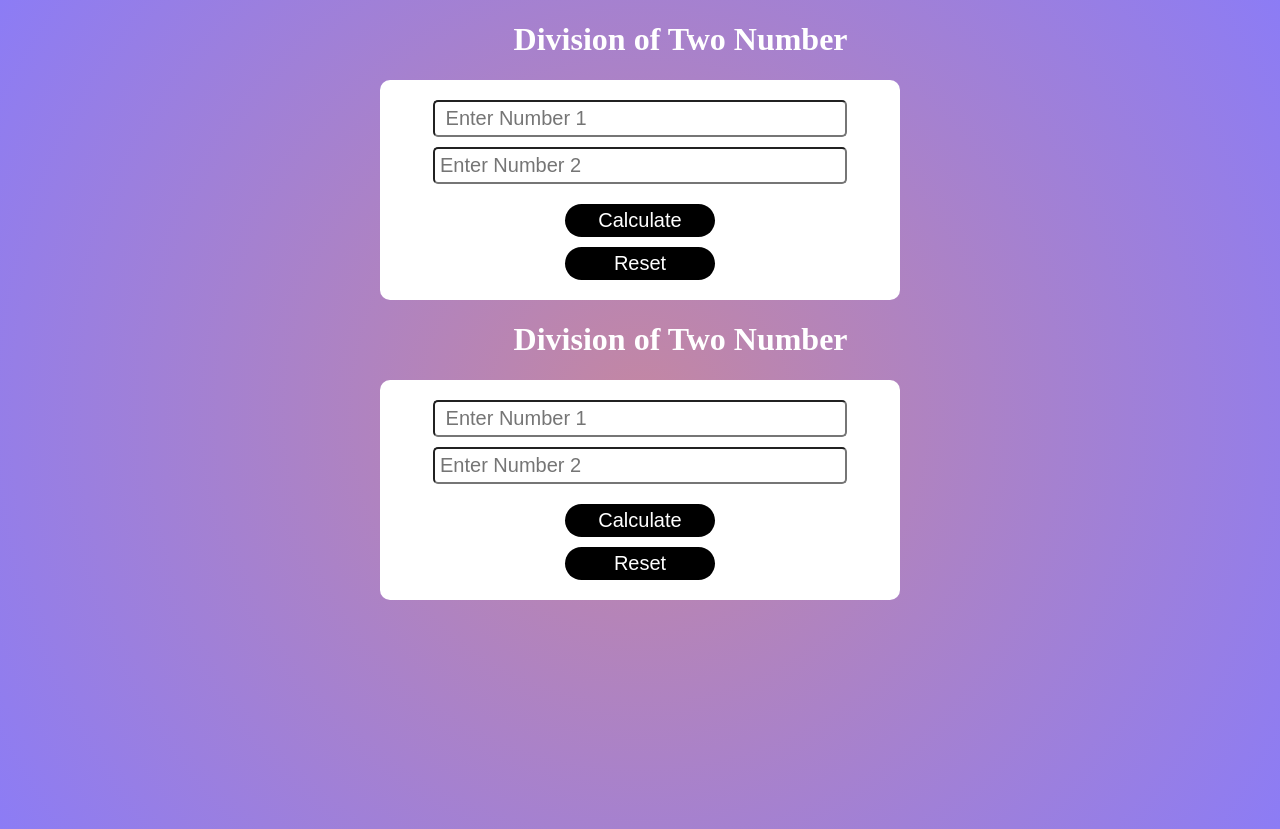
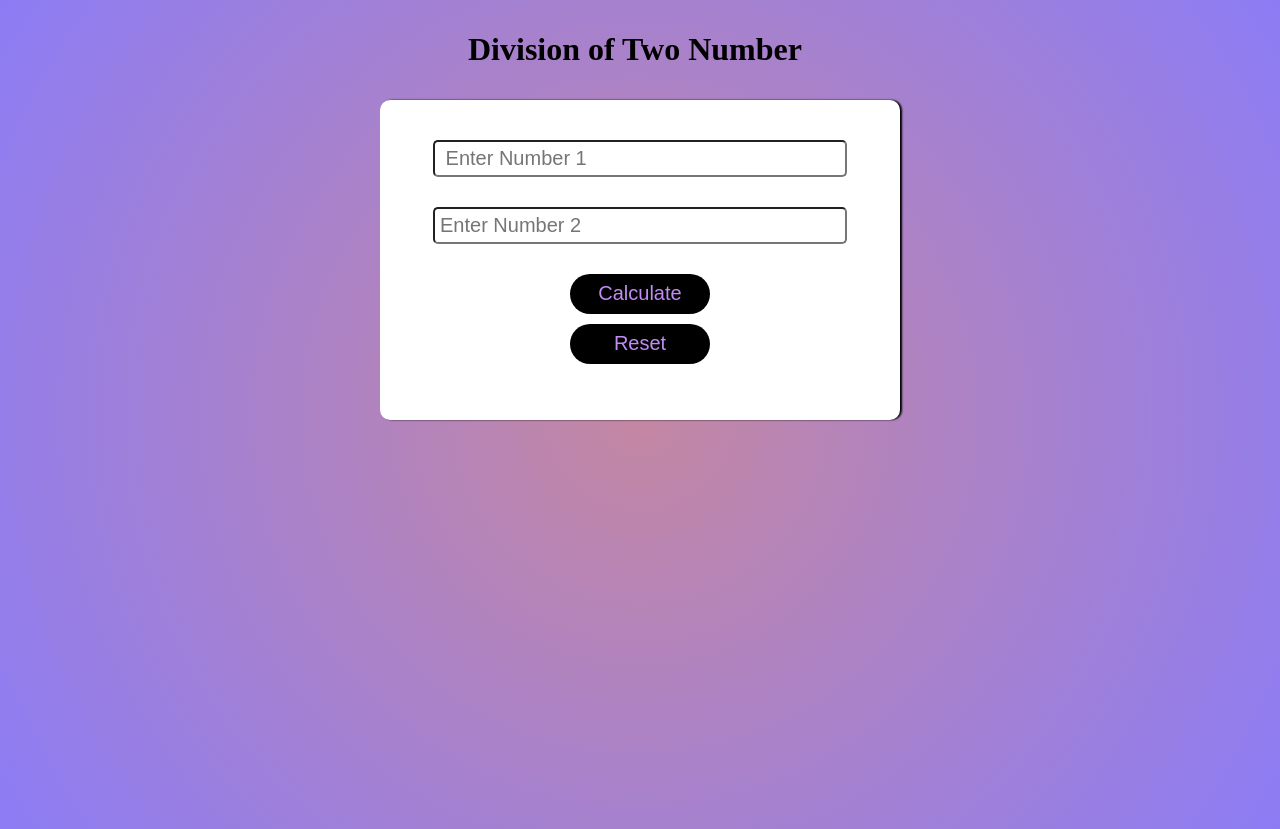
Before and after one commit to anjali0828/Dom, a plain HTML site: page divsion.html in a window 1280 px wide. Drawn offline with Linux system fonts and the light colour scheme.

Commit message:
mini changes

```diff
--- a/divsion.html
+++ b/divsion.html
@@ -18,34 +18,39 @@
                 margin: 0 auto;
                 padding: 10px;
                 border-radius: 10px;
+                height: 300px;
+                box-shadow: 2px 0 2px 0;
             }
             .app-title{
-                color: white;
-                margin-left: 40%;
+                color: black;
+                margin-left: 450px;
+                padding: 10px;
             }
             .number-input{
                 width: 80%;
                 display: block;
-                margin: 10px auto;
+                margin: 30px auto;
                 padding: 5px;
                 border-radius: 5px;
                 font-size: 20px;
+
             }
             .Answer{
                 text-align: center;
                 font-size: 20px;
             }
             .btn-calculate{
-                width: 150px;
+                width: 140px;
                 display: block;
                 font-size: 20px;
                 margin: 10px auto;
                 background-color: black;
-                color: white;
+                color: rgb(193, 140, 243);
                 border-radius: 50px;
                 border: none;
                 padding: 5px 10px;
                 cursor: pointer;
+                height: 40px;
             }
 
         @media screen and  (max-width: 768px){
@@ -63,114 +68,7 @@
     </style>
 </head>
 <body>
-    <h1 class="app-title"> Division  of Two Number</h1>
-    <div class="container">
-        <input type="text" placeholder=" Enter Number 1" class="number-input" id="num1"/>
-        <input type="text" placeholder="Enter Number 2" class="number-input" id="num2"/>
-        <p class="Answer" id="ans"></p>
-        <button type="button" class="btn-calculate" onclick="calculate()"> Calculate </button>
-        <button type="button" class="btn-calculate" onclick="Reset()"> Reset </button>
-    </div>
-
-    <script>
-        function calculate()
-        {
-
-            const input1 = document.getElementById("num1")
-
-            const input2 = document.getElementById("num2")
-
-            const ansElement = document.getElementById("ans");
-
-
-
-
-            const Div  = parseInt(input1.value) / parseInt(input2.value);
-            ansElement.innerText = `Answer: ${Div}`
-
-
-        }
-
-        function Reset(){
-            const input1 = document.getElementById("num1")
-
-            const input2 = document.getElementById("num2")
-
-            const ansElement = document.getElementById("ans");
-            input1.value = "";
-            input2.value = "";
-
-            ansElement.innerText = "";
-
-        }
-    </script>
-</body>
-</html><!DOCTYPE html>
-<html lang="en">
-<head>
-    <meta charset="UTF-8">
-    <meta name="viewport" content="width=device-width, initial-scale=1.0">
-    <title>Dom Manipulation</title>
-
-    <style>
-        body{
-            background: rgb(196,135,162);
-            background: radial-gradient(circle, rgba(196,135,162,1) 0%, rgba(140,124,245,1) 100%);
-            min-height: 100vh;
-            }
-            .container{
-                background-color: white;
-                width: 500px;
-                display: block;
-                margin: 0 auto;
-                padding: 10px;
-                border-radius: 10px;
-            }
-            .app-title{
-                color: white;
-                margin-left: 40%;
-            }
-            .number-input{
-                width: 80%;
-                display: block;
-                margin: 10px auto;
-                padding: 5px;
-                border-radius: 5px;
-                font-size: 20px;
-            }
-            .Answer{
-                text-align: center;
-                font-size: 20px;
-            }
-            .btn-calculate{
-                width: 150px;
-                display: block;
-                font-size: 20px;
-                margin: 10px auto;
-                background-color: black;
-                color: white;
-                border-radius: 50px;
-                border: none;
-                padding: 5px 10px;
-                cursor: pointer;
-            }
-
-        @media screen and  (max-width: 768px){
-            .container{
-                width: 80%;
-            }
-            .app-title{
-                width: 60%;
-                margin: auto;
-                padding: 10px;
-            }
-        }
-
-
-    </style>
-</head>
-<body>
-    <h1 class="app-title"> Division  of Two Number</h1>
+    <h1 class="app-title"> Division of Two Number</h1>
     <div class="container">
         <input type="text" placeholder=" Enter Number 1" class="number-input" id="num1"/>
         <input type="text" placeholder="Enter Number 2" class="number-input" id="num2"/>
```
Also changed, not shown: index.html (+12 -7 lines).
